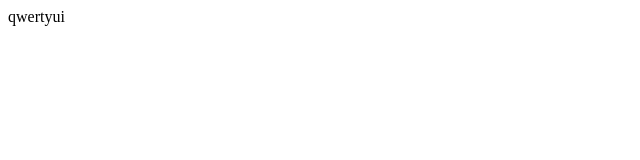
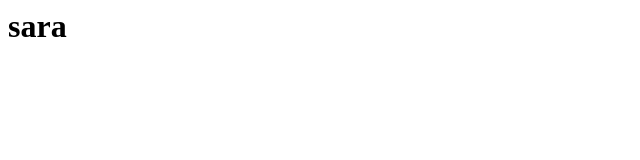
Before and after one commit to Swathi-hue/project1, a plain HTML site: page page/index.html in a window 1280 px wide. Shown: the whole page, without its empty margins (0-640 px from the left). Drawn offline with Linux system fonts and the light colour scheme.

Commit message:
Update index.html

```diff
--- a/page/index.html
+++ b/page/index.html
@@ -1,5 +1,5 @@
 <html>
     <body>
-        qwertyui
+        <h1>sara</h1>
     </body>
 </html>
```
